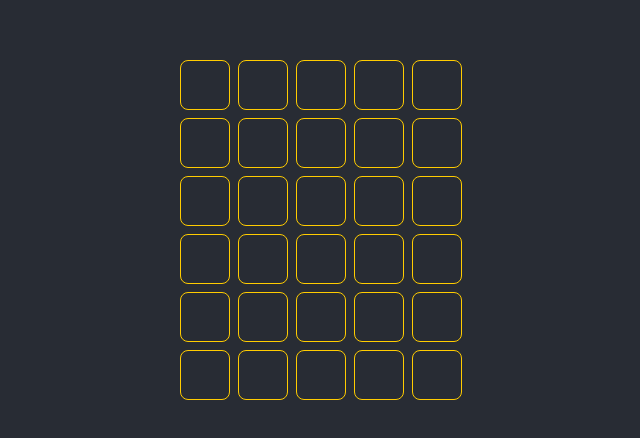
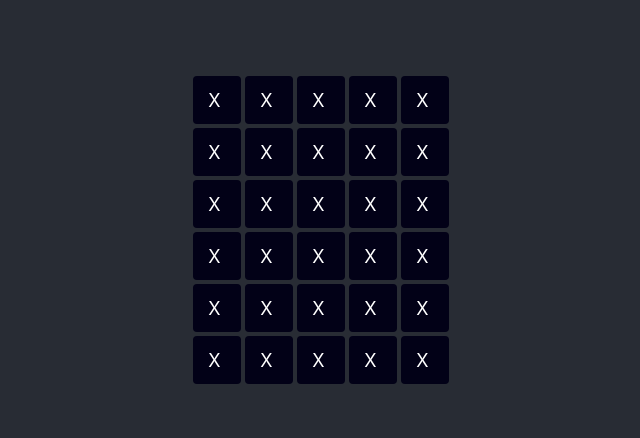
Before and after one commit to Jargonius/ReactWordleClone, a React (Vite) app: page / in a window 1280 px wide. Shown: the part 170-608 px from the top of the page, without its empty margins (319-959 px from the left). Built offline with nearby package versions, Linux system fonts and the light colour scheme.

Commit message:
Experimenting with tile styles

```diff
--- a/src/Row.tsx
+++ b/src/Row.tsx
@@ -12,7 +12,7 @@ function Board(props: any) {
     <div style={styles.board}>
       {
         Array.from(Array(props.length), () => {
-          return <Tile key={Math.random()} state={'contained'} letter={''}></Tile>
+          return <Tile key={Math.random()} state={'correct'} letter={'X'}></Tile>
         })
       }
     </div>
--- a/src/Tile.css
+++ b/src/Tile.css
@@ -1,20 +1,81 @@
+:root{
+  --empty-tile-color: #aaaaaa;
+  --correct-tile-color-1: #48ac00;
+  --correct-tile-color-2: #3c9100;
+  --contained-tile-color-1: #ffd143;
+  --contained-tile-color-2: #ffb953;
+  --gradient-options: circle farthest-corner at 10% 20%;
+  /* --correct-tile-border-color: rgba(255, 255, 255, 0.075); */
+}
+
 .tile {
   font-size: 18px;
   color: white;
-  border: 1px solid;
-  border-radius: 8px;
+  /* border: 1px solid; */
+  border-radius: 4px;
   display: flex;
   align-items: center;
   justify-content: center;
   width: 48px;
   height: 48px;
-  margin: 4px;
+  margin: 2px;
 }
 
+
 .empty {
-  border-color: lightgray;
+  color: rgba(255, 255, 255, 0.75);
+  background: rgba(255, 172, 0, 0.075);
+  border: 1px solid rgba(72, 172, 0, 0.25);
 }
 
+/* .correct {
+  background-image: radial-gradient(var(--gradient-options), var(--correct-tile-color-1) 0%, var(--correct-tile-color-2) 90%);
+  /* color: rgba(72, 172, 0, 0.75); */
+  /* background: rgba(72, 172, 0, 0.075); */
+  /* border: 1px solid rgba(72, 172, 0, 0.25); */
+} */
+
 .contained {
-  border-color: #ffcc00;
+  background-image: radial-gradient(var(--gradient-options), var(--contained-tile-color-1) 0%, var(--contained-tile-color-2) 90%);
+  /* color: rgba(255, 172, 0, 0.75); */
+  /* background: rgba(255, 172, 0, 0.075); */
+  /* border: 1px solid rgba(255, 172, 0, 0.25); */
 }
+
+.incorrect {
+  color: rgba(0, 0, 0, 0.75);
+  background: rgba(0, 0, 0, 0.075);
+  border: 1px solid rgba(0, 0, 0, 0.25);
+}
+
+.correct {
+  position: relative;
+  /* width: 450px; */
+  /* padding: 40px 0; */
+  /* font-size: 5em; */
+  color: #fff;
+  text-align: center;
+  letter-spacing: 5px;
+  background: #020117;
+}
+.correct::after {
+  content: '';
+  position: absolute;
+  top: -5px;
+  left: -5px;
+  right: -5px;
+  bottom: -5px;
+  background: linear-gradient(45deg, #ffd800, #ff5520, #750cf2, #0cbcf2);
+  z-index: -1;
+}
+.correct::before {
+  content: '';
+  position: absolute;
+  top: 0;
+  left: 0;
+  right: 0;
+  bottom: 0;
+  background: linear-gradient(45deg, #ffd800, #ff5520, #750cf2, #0cbcf2);
+  z-index: -2;
+  filter: blur(40px);
+}
```
